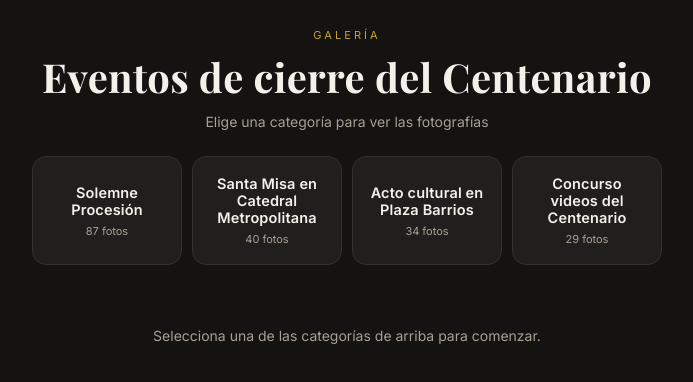
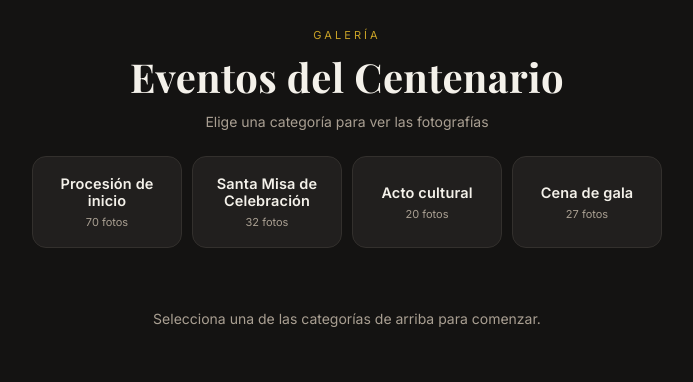
Before and after one commit to karlamarroquin-ux/celebcentenario, a plain HTML site: page index.html in a window 1280 px wide. Shown: the whole page, without its empty margins (293-986 px from the left). Drawn offline with nearby package versions, Linux system fonts and the light colour scheme.

Commit message:
Add files via upload

```diff
--- a/index.html
+++ b/index.html
@@ -306,7 +306,7 @@
 <div class="wrap">
   <header class="top">
     <p class="eyebrow">Galería</p>
-    <h1 id="mainTitle">Eventos de cierre del Centenario</h1>
+    <h1 id="mainTitle">Eventos del Centenario</h1>
     <p id="mainSubtitle">Elige una categoría para ver las fotografías</p>
   </header>
 
@@ -353,11 +353,11 @@
    simplemente se oculta sola (no rompe la galería).
    ========================================================= */
   const CATEGORIES = [
-    { id: 'cl',     icon: '📷',  label: 'Solemne Procesión',     folder: 'pro',     count: 87, ext: 'jpeg' },
-    { id: 'co',     icon: '🏞️', label: 'Santa Misa en Catedral Metropolitana',     folder: 'mis',     count: 40, ext: 'jpeg' },
-    { id: 'ex',      icon: '🎉',  label: 'Acto cultural en Plaza Barrios',      folder: 'act',      count: 34, ext: 'jpeg' },
-    { id: 'vi',     icon: '📦',  label: 'Concurso videos del Centenario',     folder: 'cen',     count: 29, ext: 'jpeg' },
-      ];
+    { id: 'pro',     icon: '📷',  label: 'Procesión de inicio',     folder: 'fotosproc',     count: 70, ext: 'jpeg' },
+    { id: 'mis',     icon: '🏞️', label: 'Santa Misa de Celebración',     folder: 'fotosmisa',     count: 32, ext: 'jpeg' },
+    { id: 'ac',      icon: '🎉',  label: 'Acto cultural',      folder: 'fotosacto',      count: 20, ext: 'jpeg' },
+    { id: 'ce',     icon: '📦',  label: 'Cena de gala',     folder: 'fotoscena',     count: 27, ext: 'jpeg' },
+  ];
 
   // Construye automáticamente la lista de imágenes de cada categoría
   // a partir de folder + count + ext (numeración 1..count).
```
